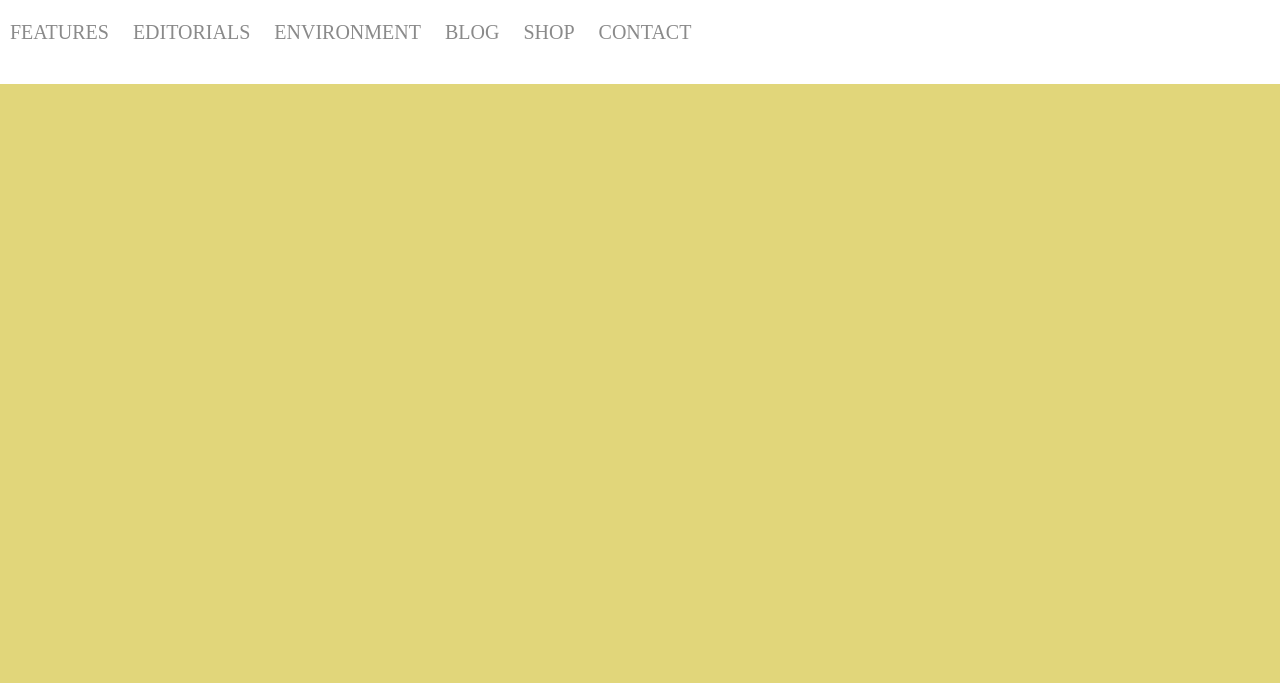
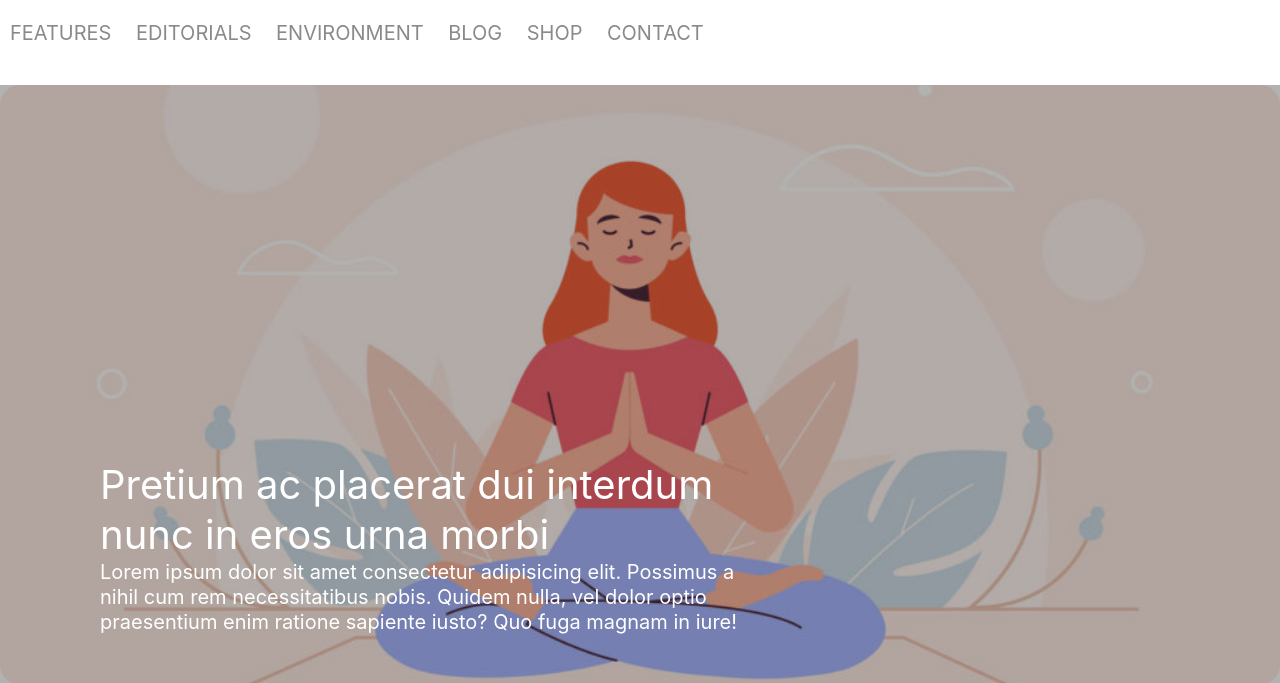
Before and after one commit to GiuseppeTodisco92/htmlcss-wp, a plain HTML site: page index.html in a window 1280 px wide. Shown: the part 123-806 px from the top of the page. Drawn offline with Linux system fonts and the light colour scheme.

Commit message:
add banner

```diff
--- a/css/style.css
+++ b/css/style.css
@@ -3,6 +3,9 @@
   margin: 0;
   padding: 0;
   box-sizing: border-box;
+  font-family: -apple-system, BlinkMacSystemFont, 'Segoe UI', Roboto,
+    Oxygen, Ubuntu, Cantarell, 'Open Sans', 'Helvetica Neue',
+    sans-serif;
 }
 
 /* -----------
@@ -19,9 +22,21 @@
   display: table;
   clear: both;
 }
+
+.opacity::before {
+  content: '';
+  position: absolute;
+  left: 0;
+  right: 0;
+  top: 0;
+  bottom: 0;
+  background: rgba(0, 0, 0, 0.3);
+}
+
 /* -----------
     header
 -------------*/
+
 header {
   margin-top: 20px;
 }
@@ -53,15 +68,38 @@ li > a {
     main
 -------------*/
 
-.box {
-  background-color: #e1d67a;
-  min-height: 700px;
+.hero {
+  position: relative;
+  background-image: url(../img/banner.jpg);
+  min-height: 600px;
   margin: 40px 0 40px 0;
+  border-radius: 20px;
+  background-size: cover;
+  background-position: center;
+  color: white;
 }
 
-.box2 {
+div.text-bottom-left {
+  position: absolute;
+  width: 50%;
+  bottom: 50px;
+  left: 100px;
+  font-size: 40px;
+  line-height: 50px;
+}
+
+div.text-small {
+  line-height: 25px;
+  font-size: 20px;
+}
+
+.leadership {
   background-color: #abcfe7;
   height: 100px;
+}
+
+p {
+  color: #8a8a8a;
 }
 
 .box3 {
--- a/index.html
+++ b/index.html
@@ -30,10 +30,20 @@
       <!-- corpo pagina  -->
       <main>
 
-        <section class="box">
+        <section class="hero opacity">
+          <div class="text-bottom-left">
+            Pretium ac placerat dui interdum nunc in eros urna morbi
+            <div class="text-small">
+              Lorem ipsum dolor sit amet
+              consectetur adipisicing elit. Possimus a nihil cum rem necessitatibus nobis. Quidem nulla, vel dolor optio
+              praesentium enim ratione sapiente iusto? Quo fuga magnam in iure!
+            </div>
+          </div>
         </section>
         <section>
-          <div class="box2"></div>
+          <div class="leadership">
+
+          </div>
           <div class="box3 clearfix ">
             <div class="col-left"></div>
             <div class="col-midle"></div>
```
